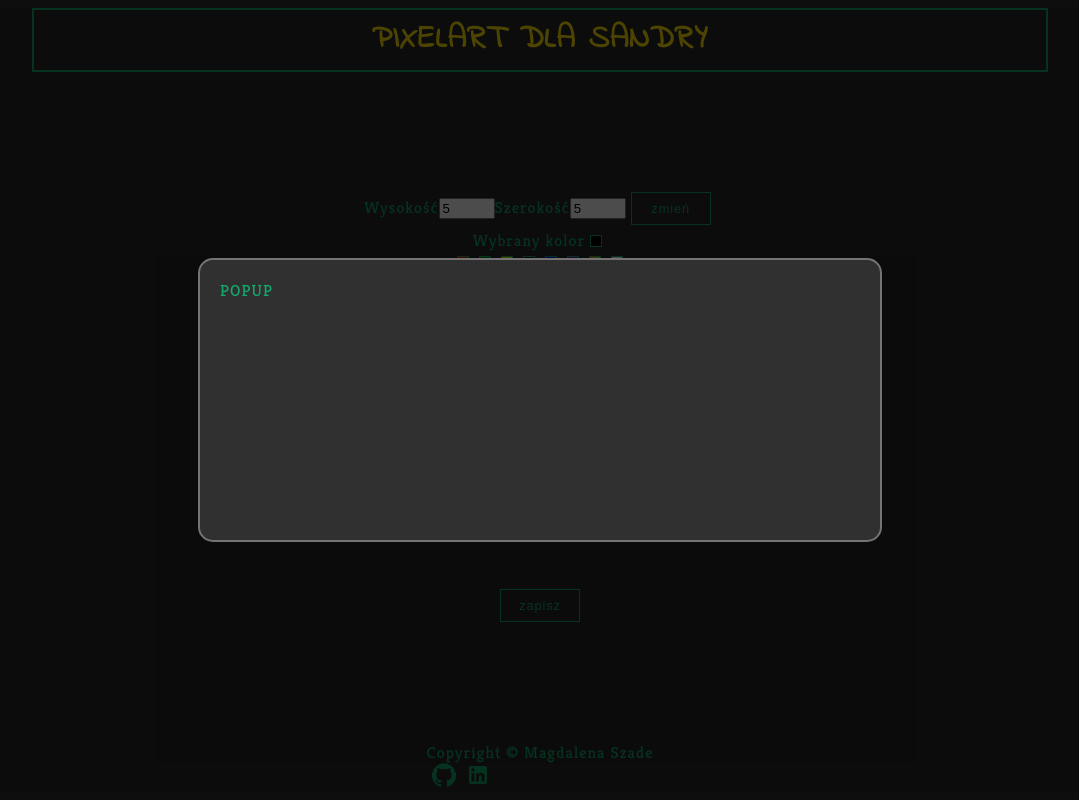
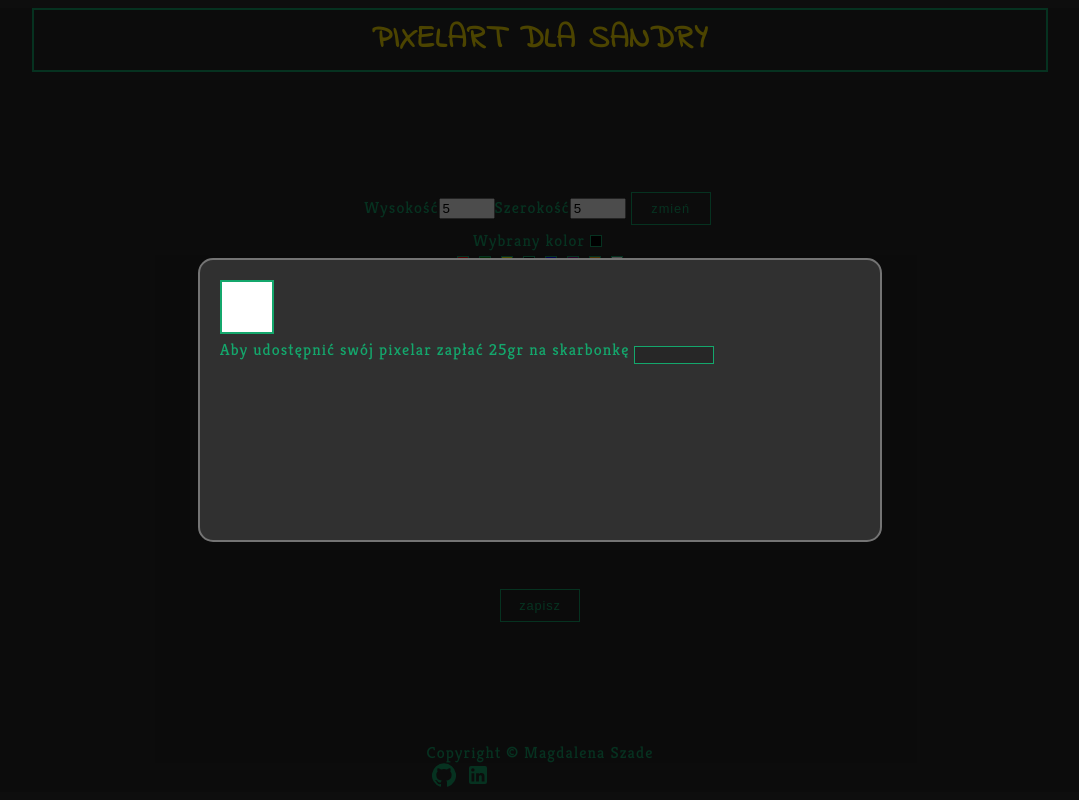
Before and after one commit to MagdaSzade/pixelart, a React (Create React App) app in the folder client/: page / in a window 1280 px wide. Both pictures are taken after a click on the button "zapisz". Shown: the whole page, without its empty margins (100-1179 px from the left). Built offline with nearby package versions, Linux system fonts and the light colour scheme.

Commit message:
popup with created pixelart

```diff
--- a/client/src/components/App.js
+++ b/client/src/components/App.js
@@ -8,7 +8,7 @@ import FooterBar from './FooterBar';
 import Button from './Button';
 import PopUp from './PopUp';
 
-import '../styles/app.css'
+import '../styles/app.css';
 
 class App extends React.Component {
     state = {
@@ -35,7 +35,12 @@ class App extends React.Component {
 
     isPopup() {
         if (this.state.isPopup) {
-            return <PopUp pixels={this.state.pixels} />
+            return <PopUp
+                pixels={this.state.pixels}
+                width={this.state.width}
+                height={this.state.height}
+                closePopUp={this.closePopUp}
+                />
         }
     }
 
@@ -49,6 +54,12 @@ class App extends React.Component {
             sendArt: false,
             isPopup: true
         });
+    }
+
+    closePopUp = () => {
+        this.setState({
+            isPopup: false
+        })
     }
 
     render() {
--- a/client/src/components/PopUp.js
+++ b/client/src/components/PopUp.js
@@ -1,16 +1,34 @@
 import React from 'react';
 
+import Button from './Button';
+
 import '../styles/popup.css';
+import { ThemeProvider } from '@material-ui/core';
 
 class PopUp extends React.Component {
     componentDidMount() {
-        console.log(this.props.pixels);
+        var canvas = document.getElementById("myCanvas");
+        var ctx = canvas.getContext("2d");
+        this.props.pixels.forEach((pixel, index) => {
+            ctx.fillStyle = pixel.color;
+            const startPointY = parseInt(pixel.key.substring(0, 2)) * 10;
+            const startPointX = parseInt(pixel.key.substring(2)) * 10;
+            ctx.fillRect(startPointX, startPointY, 10, 10);
+        })
+
     }
+
     render() {
         return (
-            <div className="popup-out">
+            <div className="popup-out" onClick={this.props.closePopUp}>
                 <div className="popup-in">
-                    POPUP
+                    <div className="art">
+                        <canvas className="solid-border" id="myCanvas" width={this.props.width*10} height={this.props.height*10}></canvas>
+                    </div>
+                    <div className="summary">
+                        Aby udostępnić swój pixelar zapłać {this.props.width * this.props.height}gr na skarbonkę
+                        <Button />
+                    </div>
                 </div>
             </div>
         )
```
